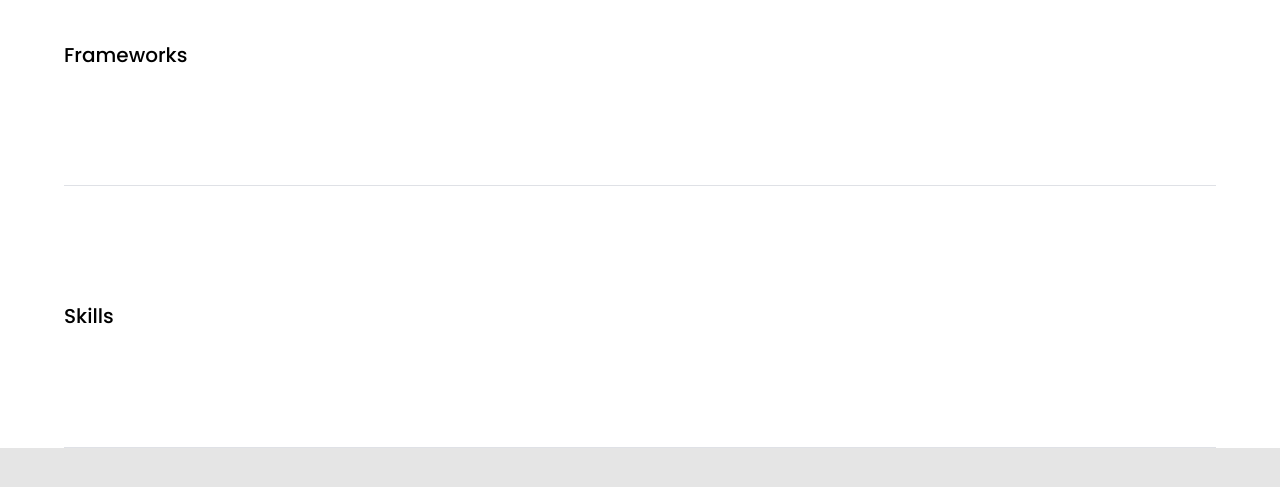
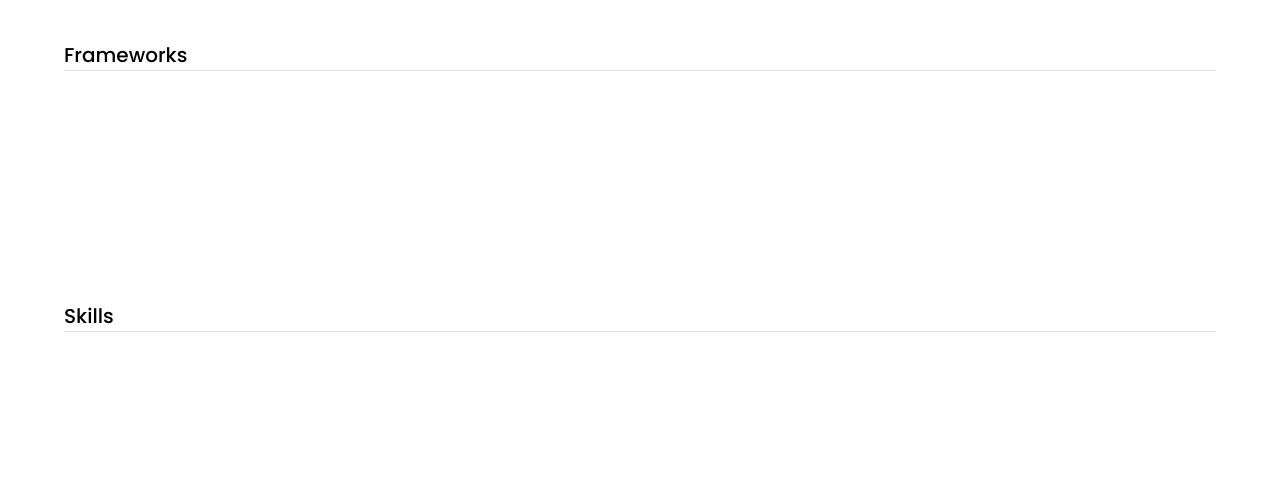
Before and after one commit to ClaudiaRojasSoto/portfolio_1, a plain HTML site: page index.html in a window 1280 px wide. Shown: the part 9408-9895 px from the top of the page. Drawn offline with Linux system fonts and the light colour scheme.

Commit message:
Change in the css the class line including a padding instead a margin

```diff
--- a/css/style.css
+++ b/css/style.css
@@ -278,5 +278,5 @@ ul {
 .line {
   border-top: 1px solid #dfe1e6;
   width: 100%;
-  margin: 10% 0 10% 0;
+  padding: 10% 0 10% 0;
 }
```
